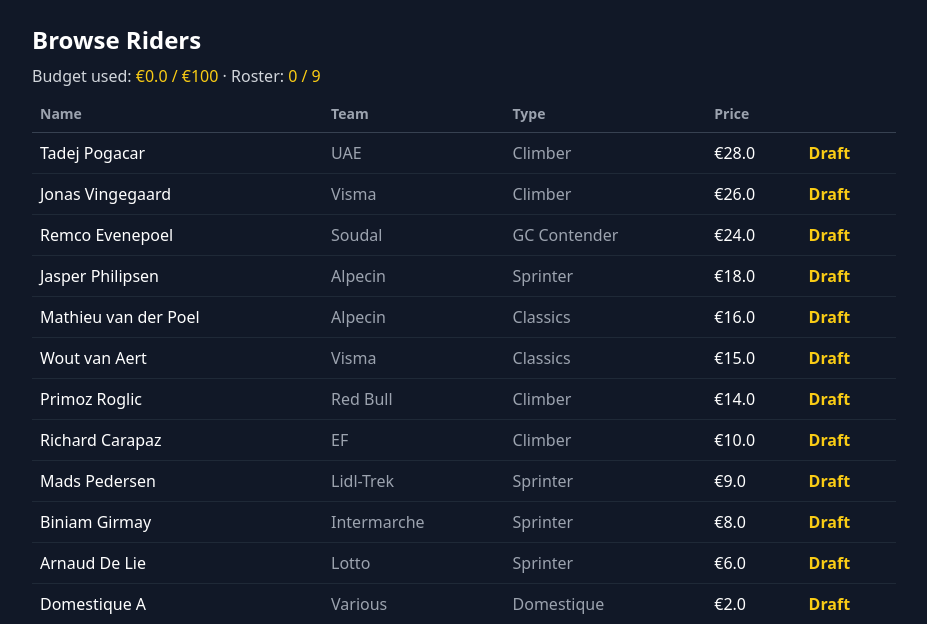
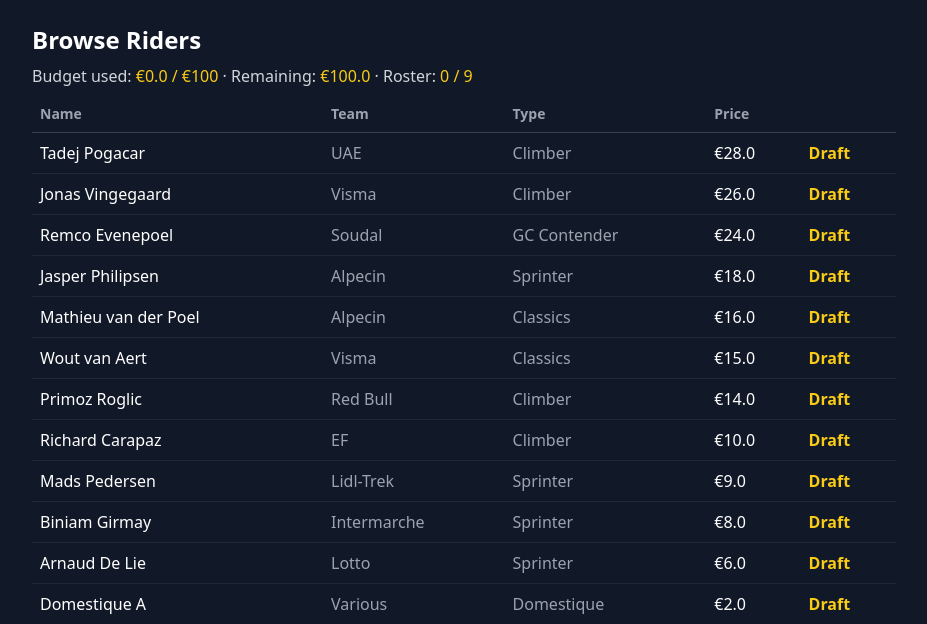
Before and after one commit to thedza49/letour, a FastAPI app: page /riders in a window 1280 px wide. Shown: the part 57-681 px from the top of the page, without its empty margins (176-1103 px from the left). Run offline with FastAPI, Linux system fonts and the light colour scheme; the visitor is signed in with stand-in values (Sample User, id 1); tables that the repository leaves empty hold one stand-in row (values such as "Sample post"); some libraries are stand-ins or nearby versions.

Commit message:
Add files via upload

```diff
--- a/app/templates/riders.html
+++ b/app/templates/riders.html
@@ -2,7 +2,7 @@
 {% block title %}Riders - LeTour Fantasy{% endblock %}
 {% block content %}
 <h1 class="text-2xl font-bold mb-2">Browse Riders</h1>
-<p class="mb-2 text-gray-300">Budget used: <span class="text-yellow-400">€{{ "%.1f"|format(total_spent) }} / €{{ "%.0f"|format(salary_cap) }}</span> &middot; Roster: <span class="text-yellow-400">{{ roster_count }} / {{ roster_size }}</span></p>
+<p class="mb-2 text-gray-300">Budget used: <span class="text-yellow-400">€{{ "%.1f"|format(total_spent) }} / €{{ "%.0f"|format(salary_cap) }}</span> &middot; Remaining: <span class="text-yellow-400">€{{ "%.1f"|format(salary_cap - total_spent) }}</span> &middot; Roster: <span class="text-yellow-400">{{ roster_count }} / {{ roster_size }}</span></p>
 
 {% if locked %}
 <p class="mb-4 text-sm text-red-400">🔒 Stage {{ stage.stage_number }} is locked - transfers are frozen until results sync. You can still drop a rider who DNF'd/DNS'd from My Team.</p>
```
